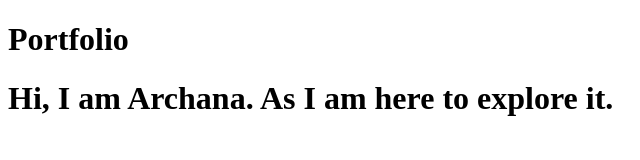
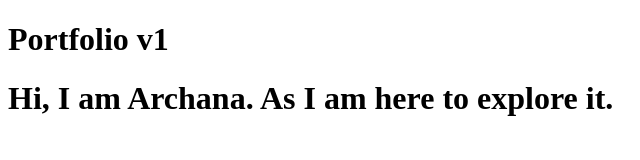
Before and after one commit to Archana4022/DevOps, a plain HTML site: page index.html in a window 1280 px wide. Shown: the full height of the page, 0-640 px from the left. Drawn offline with Linux system fonts and the light colour scheme.

Commit message:
Update index.html

```diff
--- a/index.html
+++ b/index.html
@@ -6,7 +6,8 @@
     <title>Document</title>
 </head>
 <body>
-    <h1>Portfolio</h1>
+    <h1>Portfolio v1</h1>
     <h1>Hi, I am Archana. As I am here to explore it.</h1>
 </body>
+
 </html>
```
